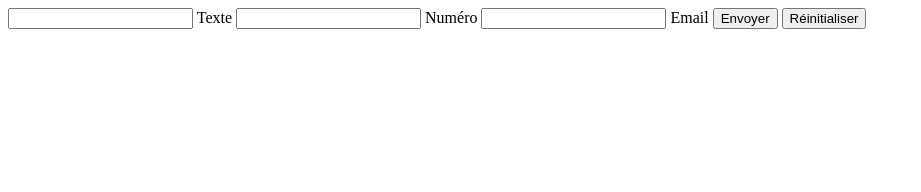
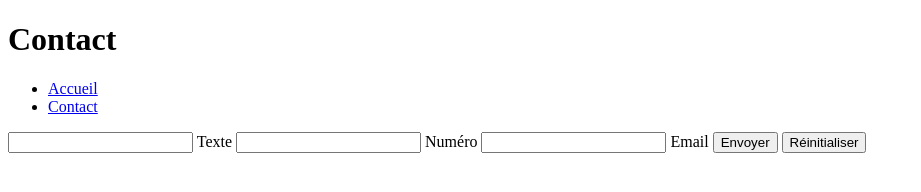
Before and after one commit to LauraJeanneFL/Projet1_EDW2, a plain HTML site: page contact.html in a window 1280 px wide. Shown: the whole page, without its empty margins (0-921 px from the left). Drawn offline with Linux system fonts and the light colour scheme.

Commit message:
ajout menu de navigation

```diff
--- a/contact.html
+++ b/contact.html
@@ -5,6 +5,15 @@
     <meta name="viewport" content="width=device-width, initial-scale=1.0" />
     <title>Contact</title>
   </head>
+  <header>
+    <h1>Contact</h1>
+    <nav>
+      <ul>
+        <li><a href="Index.html">Accueil</a></li>
+        <li><a href="contact.html">Contact</a></li>
+      </ul>
+    </nav>
+  </header>
   <body>
     <form action="">
       <input type="text" id="text" />
```
